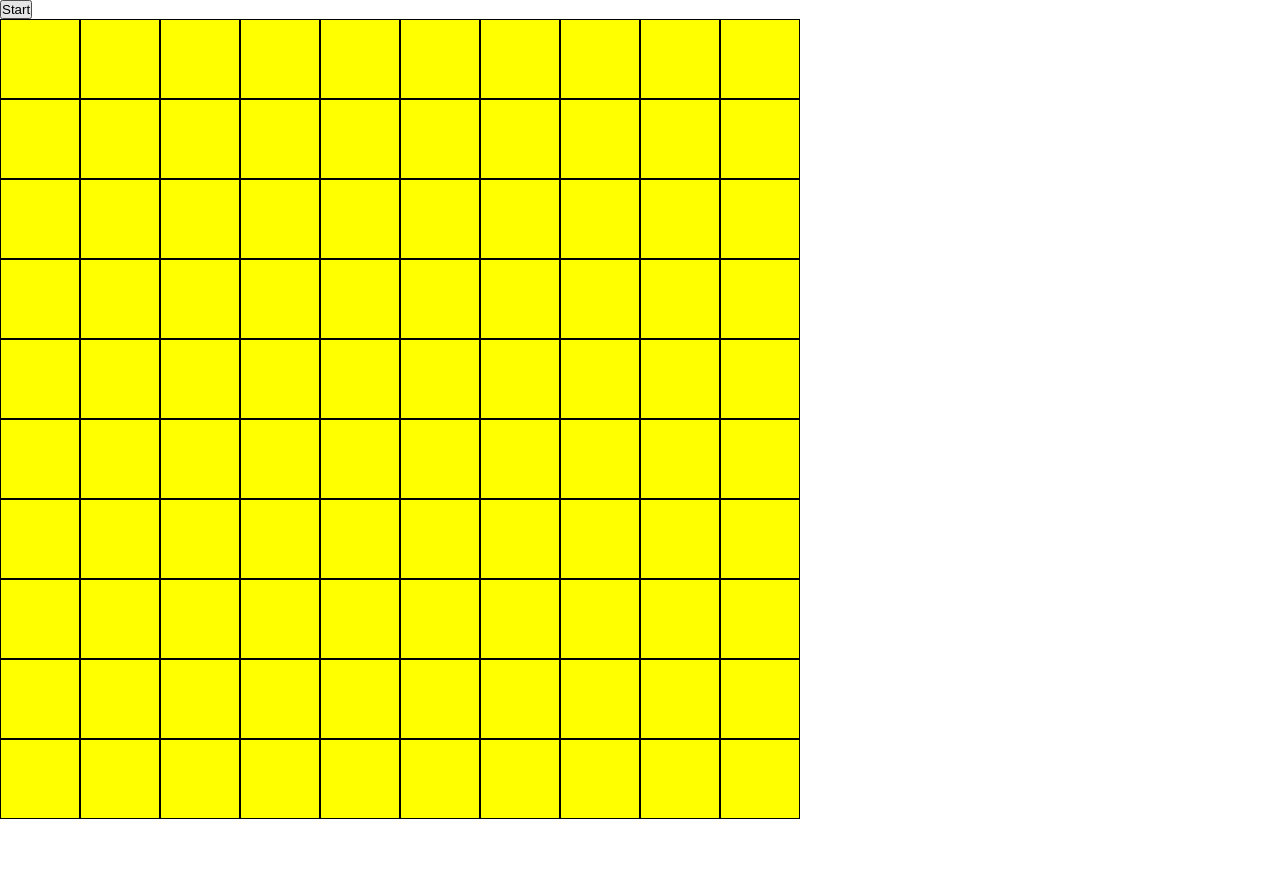
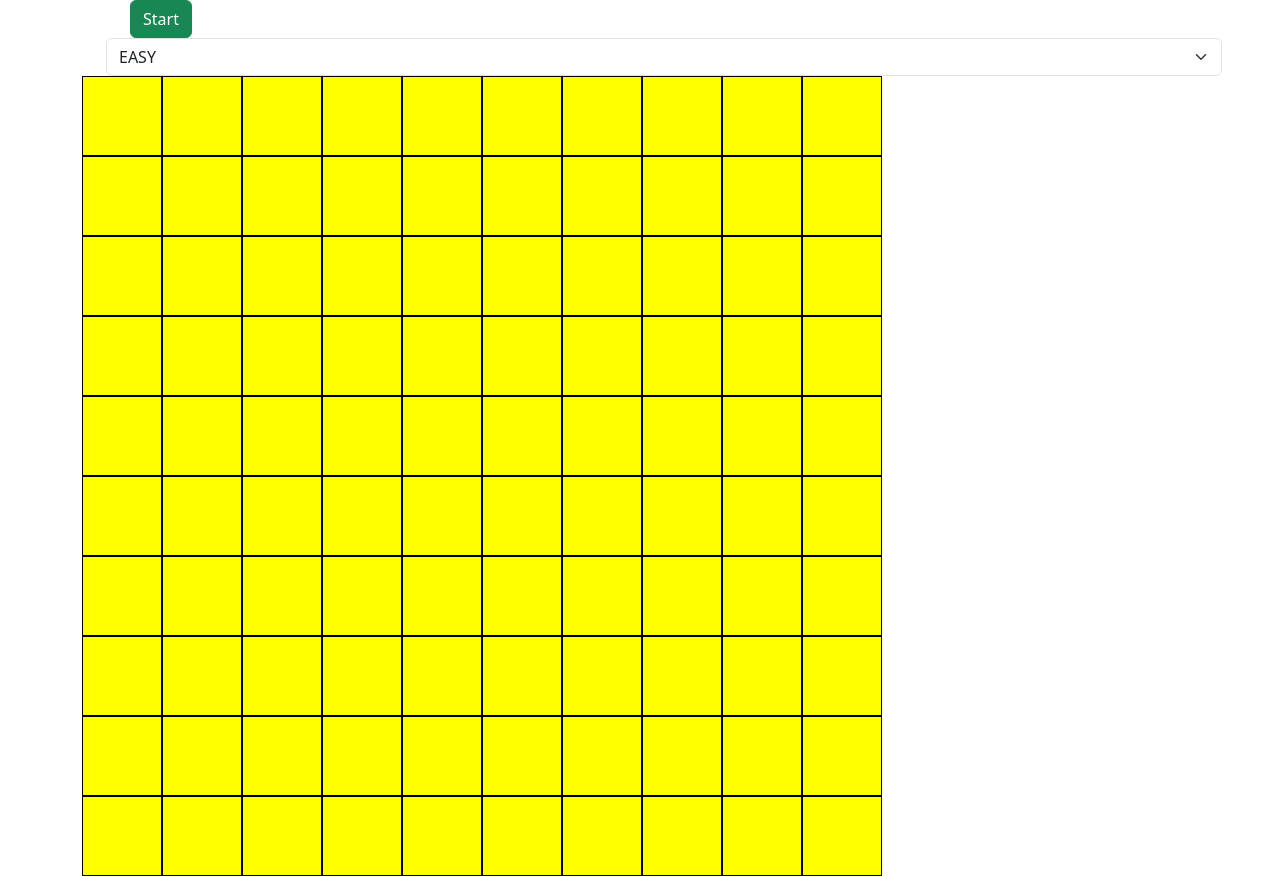
Before and after one commit to MirunaMb/js-campominato-grid, a plain HTML site: page index.html in a window 1280 px wide. Both pictures are taken after a click on the button "Start". Before the commit the page ends 819 px from the top, so only its background shows below. Drawn offline with nearby package versions, Linux system fonts and the light colour scheme.

Commit message:
add mode bonus

```diff
--- a/index.html
+++ b/index.html
@@ -4,12 +4,19 @@
     <meta charset="UTF-8">
     <meta http-equiv="X-UA-Compatible" content="IE=edge">
     <meta name="viewport" content="width=device-width, initial-scale=1.0">
-    <title>Document</title>
+    <title>Campominato</title>
+    <link href="https://cdn.jsdelivr.net/npm/bootstrap@5.3.0-alpha1/dist/css/bootstrap.min.css" rel="stylesheet"
+    integrity="sha384-GLhlTQ8iRABdZLl6O3oVMWSktQOp6b7In1Zl3/Jr59b6EGGoI1aFkw7cmDA6j6gD" crossorigin="anonymous">
     <link rel="stylesheet" href="./css/style.css">
 </head>
 <body>
     <div class="container">
-        <button id="pulsante">Start</button>
+        <button id="pulsante" class="btn mx-5 btn-success">Start</button>
+        <select id="select" class="form-select mx-4">
+            <option value="easy">EASY</option>
+            <option value="medium">MEDIUM</option>
+            <option value="hard">HARD</option>
+        </select>
     <div id="griglia"></div>
     </div>
     <script src="./main.js"></script>
--- a/main.js
+++ b/main.js
@@ -21,16 +21,20 @@ QUANDO L'UTENTE CLICCA SU OGNI CELLA,LA CELLA CLICCATA SI COLORA DI AZZURO
  b)usiamo il console.log sull'indice associato alla cella
 
 */
-
+// DICHIARAZIONI
 const button = document.getElementById('pulsante')
 const grid = document.getElementById('griglia')
+let choise = document.getElementById('select') // variabile legata al menu a tendina della difficolta
 
 button.addEventListener('click', function () {
-    generaGriglia()
+    const mode = choise.value; // modalita scelta dal menu a tendina
+    const numberOfSquare = regulationGrid(mode) //richiamo la funzione per dare il numero di elementi della grid
+    generaGriglia(numberOfSquare);
 
 })
- function generaGriglia(){
-    for (let index = 1; index <=100; index++){
+ function generaGriglia(totalSquares){
+    grid.innerHTML = '';
+    for (let index = 1; index <= totalSquares; index++){
         // creamo una cella
         const cell = document.createElement('div')
         cell.classList.add('cell')
@@ -47,3 +51,16 @@ button.addEventListener('click', function () {
     }
 
  }
+
+ // Creo funzione che in base alla scelta dell'utente mi cambia anche il numero degli elementi della grid
+ function regulationGrid(modeUser){
+     numberOfSquare = 0;
+     if (modeUser === 'easy'){
+        numberOfSquare = 100;
+     } else if (modeUser === 'medium'){
+        numberOfSquare = 81;
+     } else if (modeUser === 'hard'){
+        numberOfSquare = 49;
+     }
+     return numberOfSquare;
+ }
```
